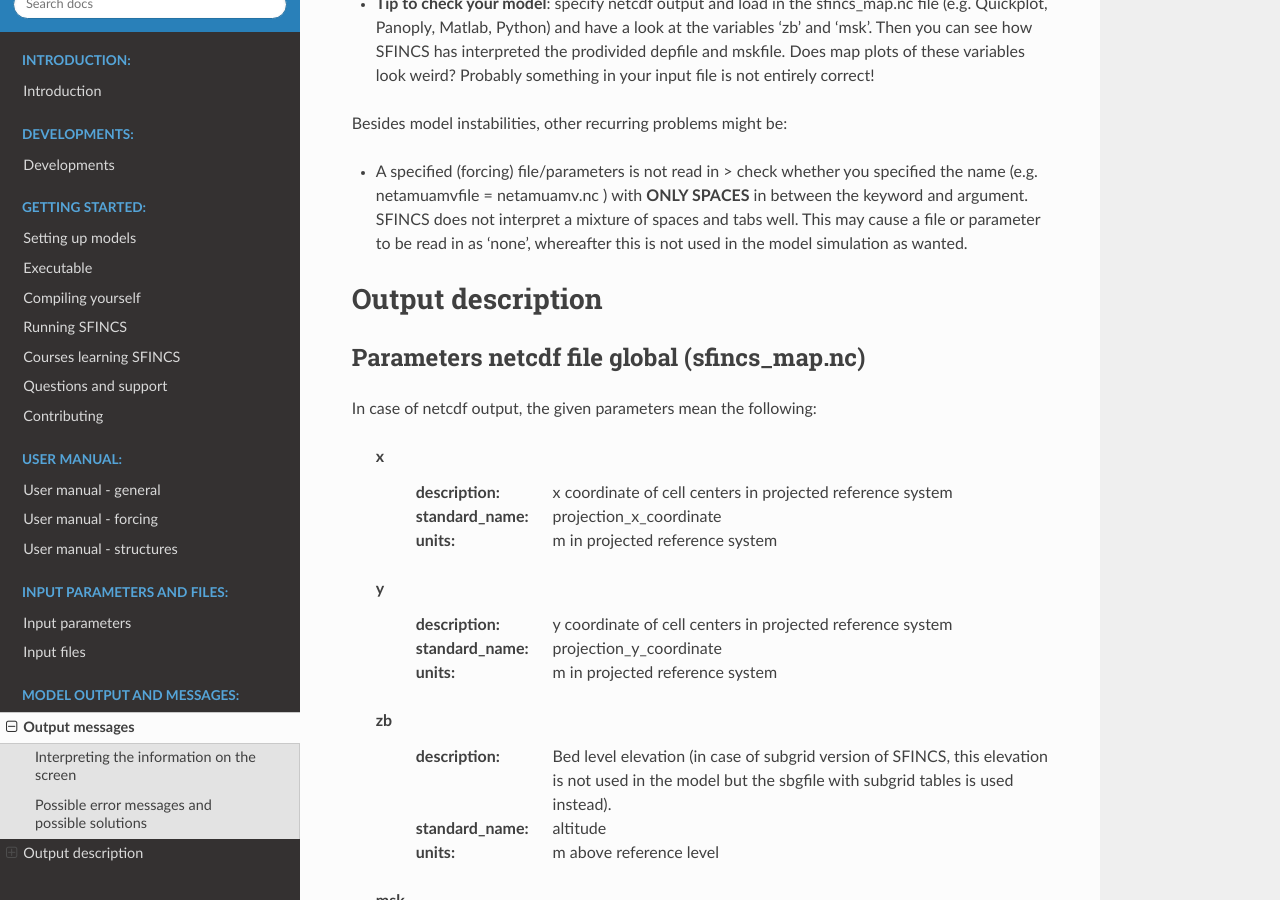
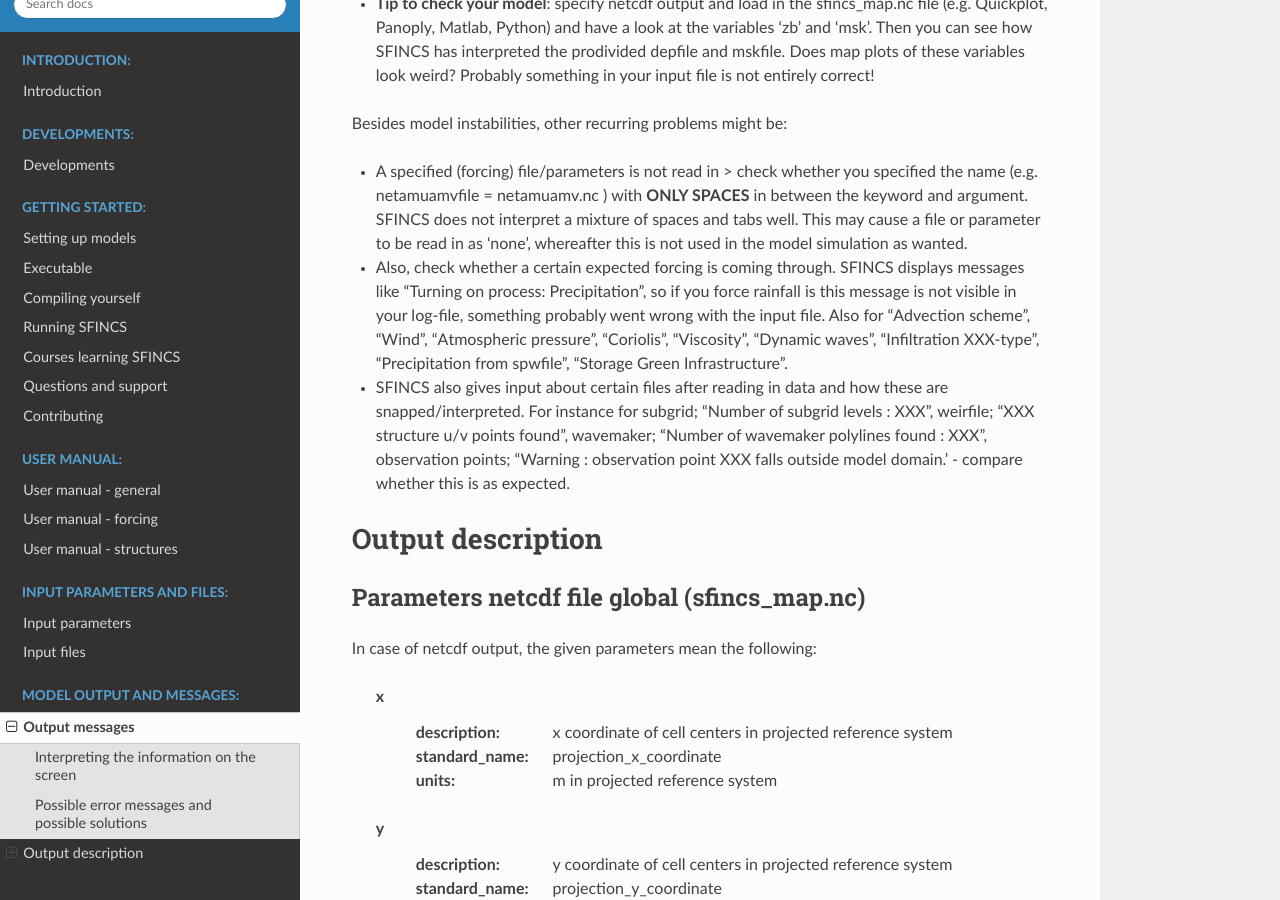
Before and after one commit to Deltares/SFINCS, a Sphinx documentation site: the page built from docs/output.rst, in a window 1280 px wide and 900 px high, scrolled down 2931 px. Built offline with Sphinx 7.4.7 and the Read the Docs theme 2.0.0, drawn with Linux system fonts in a browser that asks for light colours.

Commit message:
Add more info to Possible error messages and possible solutions in docs

```diff
--- a/docs/output.rst
+++ b/docs/output.rst
@@ -143,6 +143,10 @@ Possible problems can be:
 Besides model instabilities, other recurring problems might be:
 
 * A specified (forcing) file/parameters is not read in > check whether you specified the name (e.g. netamuamvfile   = netamuamv.nc ) with **ONLY SPACES** in between the keyword and argument. SFINCS does not interpret a mixture of spaces and tabs well. This may cause a file or parameter to be read in as 'none', whereafter this is not used in the model simulation as wanted.
+
+* Also, check whether a certain expected forcing is coming through. SFINCS displays messages like "Turning on process: Precipitation", so if you force rainfall is this message is not visible in your log-file, something probably went wrong with the input file. Also for "Advection scheme", "Wind", "Atmospheric pressure", "Coriolis", "Viscosity", "Dynamic waves", "Infiltration XXX-type", "Precipitation from spwfile", "Storage Green Infrastructure".
+
+* SFINCS also gives input about certain files after reading in data and how these are snapped/interpreted. For instance for subgrid; "Number of subgrid levels : XXX", weirfile; "XXX structure u/v points found", wavemaker; "Number of wavemaker polylines found : XXX", observation points; "Warning : observation point XXX falls outside model domain.' - compare whether this is as expected.
 
 
 Output description
```
